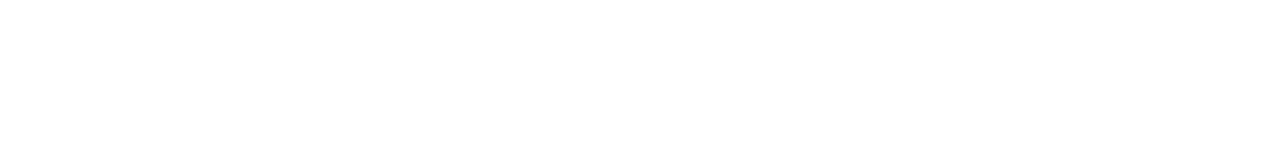
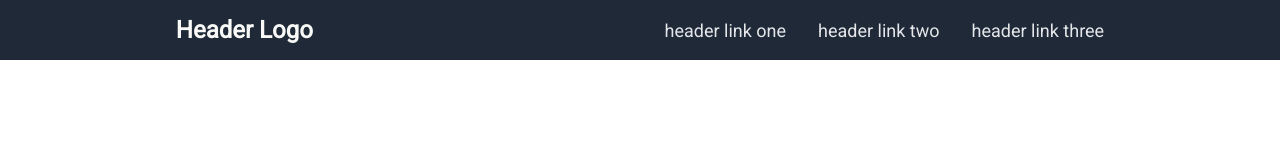
Before and after one commit to peetzaecksdee/Landing-page, a plain HTML site: page index.html in a window 1280 px wide. Drawn offline with Linux system fonts and the light colour scheme.

Commit message:
Added header to index.html and style.css

```diff
--- a/index.html
+++ b/index.html
@@ -4,10 +4,19 @@
         <meta charset="UTF-8" />
         <meta http-equiv="X-UA-Compatible" content="IE=edge" />
         <meta name="viewport" content="width=device-width, initial-scale=1.0" />
+        <link href='https://fonts.googleapis.com/css?family=Roboto' rel='stylesheet'>
+        <link rel="stylesheet" href="style.css" />
         <title>Document</title>
     </head>
 
     <body>
-
+        <div class="header">
+            <h1>Header Logo</h1>
+            <div class="header-links">
+                <a href="#">header link one</a>
+                <a href="#">header link two</a>
+                <a href="#">header link three</a>
+            </div>
+        </div>
     </body>
 </html>
--- a/style.css
+++ b/style.css
@@ -0,0 +1,28 @@
+body {
+        font-family: Roboto;
+        margin: 0;
+        padding: 0;
+}
+
+.header {
+    background-color: #1f2937;
+    display: flex;
+    justify-content: space-around;
+    align-items: center;
+}
+
+.header h1 {
+        font-size: 24px;
+        color: #F9FAF8;
+}
+
+.header-links {
+    display: flex;
+    gap: 32px;
+}
+
+.header-links a {
+        font-size: 18px;
+        color: #E5E7EB;
+        text-decoration: none;
+}
```
